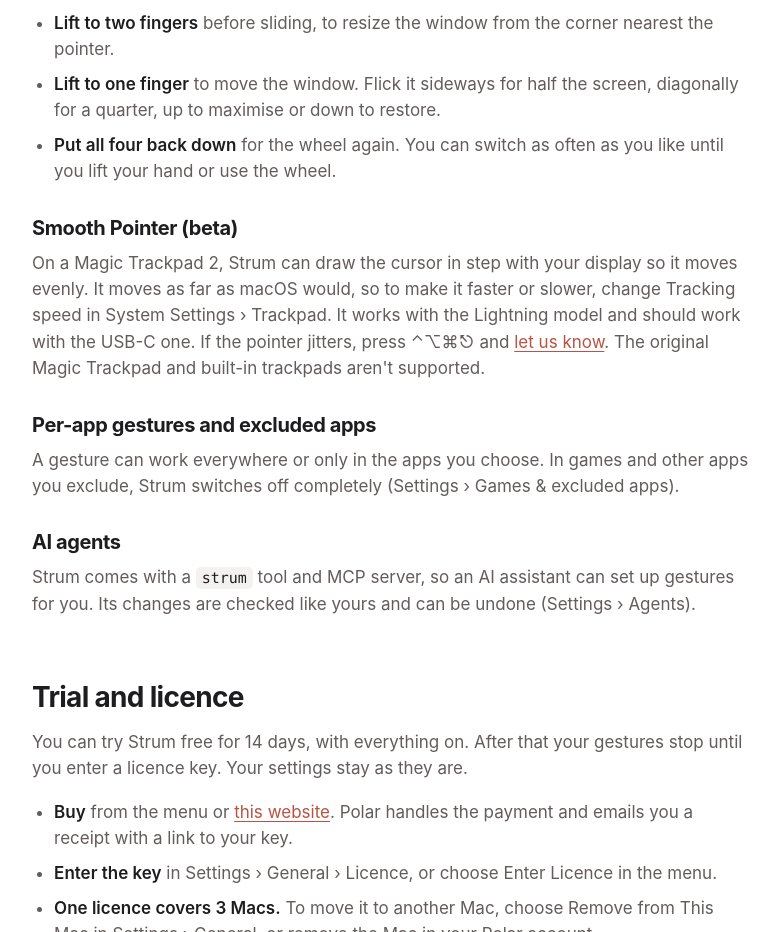
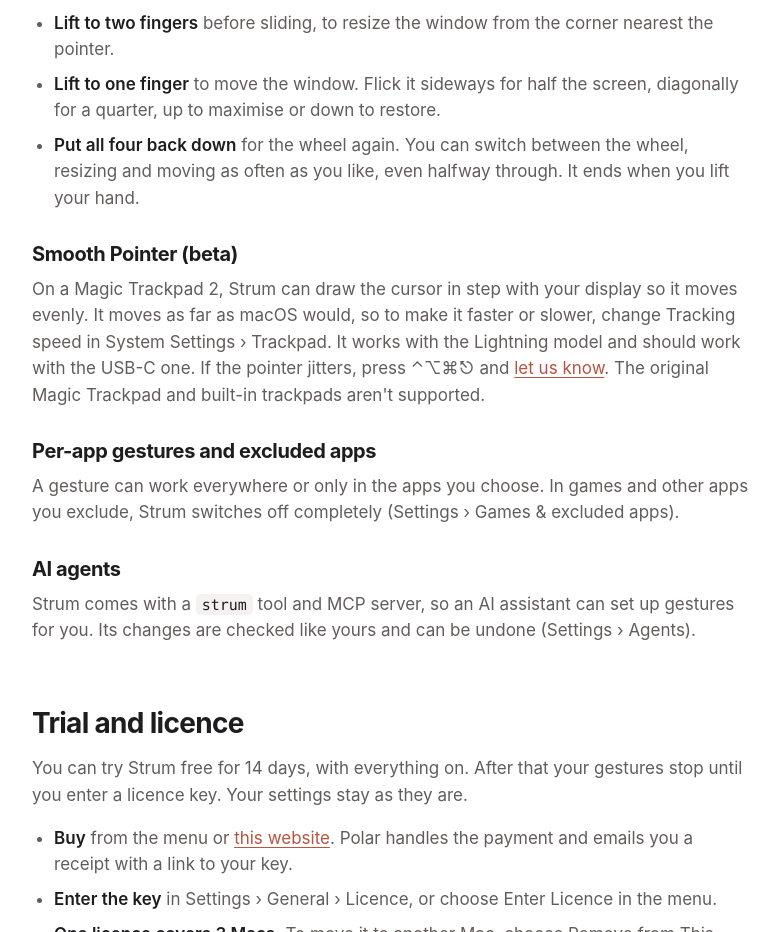
Before and after one commit to Jasshl/strum, a plain HTML site: page site/help.html in a window 1280 px wide. Shown: the part 2500-3432 px from the top of the page, without its empty margins (248-1027 px from the left). Drawn offline with Linux system fonts and the light colour scheme.

Commit message:
Help: switch between wheel, resize and move at any point
Co-Authored-By: Claude Opus 5.5 <noreply@anthropic.com>

```diff
--- a/site/help.html
+++ b/site/help.html
@@ -97,7 +97,7 @@
     </li>
     <li><strong>Lift to two fingers</strong> before sliding, to resize the window from the corner nearest the pointer.</li>
     <li><strong>Lift to one finger</strong> to move the window. Flick it sideways for half the screen, diagonally for a quarter, up to maximise or down to restore.</li>
-    <li><strong>Put all four back down</strong> for the wheel again. You can switch as often as you like until you lift your hand or use the wheel.</li>
+    <li><strong>Put all four back down</strong> for the wheel again. You can switch between the wheel, resizing and moving as often as you like, even halfway through. It ends when you lift your hand.</li>
   </ul>
 
   <h3 id="smooth-pointer">Smooth Pointer (beta)</h3>
```
